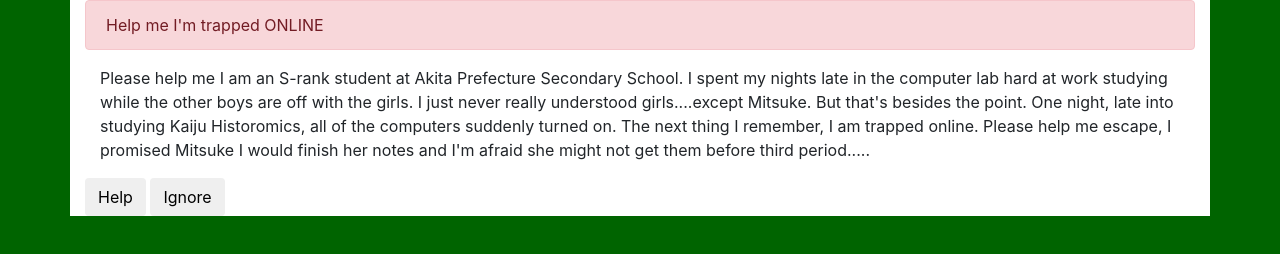
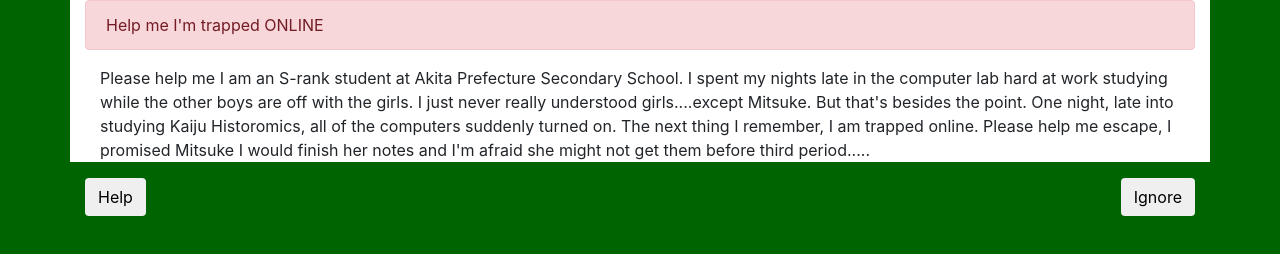
Before and after one commit to FinesseUpscale/trapped, a plain HTML site: page index.html in a window 1280 px wide. Drawn offline with nearby package versions, Linux system fonts and the light colour scheme.

Commit message:
floated page to the right

```diff
--- a/index.html
+++ b/index.html
@@ -12,7 +12,7 @@
         <p class="col-12">Please help me I am an S-rank student at Akita Prefecture Secondary School. I spent my nights late in the computer lab hard at work studying while the other boys are off with the girls. I just never
         really understood girls....except Mitsuke. But that's besides the point. One night, late into studying Kaiju Historomics, all of the computers suddenly turned on. The next thing I remember, I am trapped online.
         Please help me escape, I promised Mitsuke I would finish her notes and I'm afraid she might not get them before third period.....</p>
-        <button type="submit" class="btn btn-default">Help</button>
-        <button type="submit" class="btn btn-default">Ignore</button>
+        <button type="submit" class="btn btn-default float-left">Help</button>
+        <button type="submit" class="btn btn-default float-right">Ignore</button>
     </div>
 </body>
```
